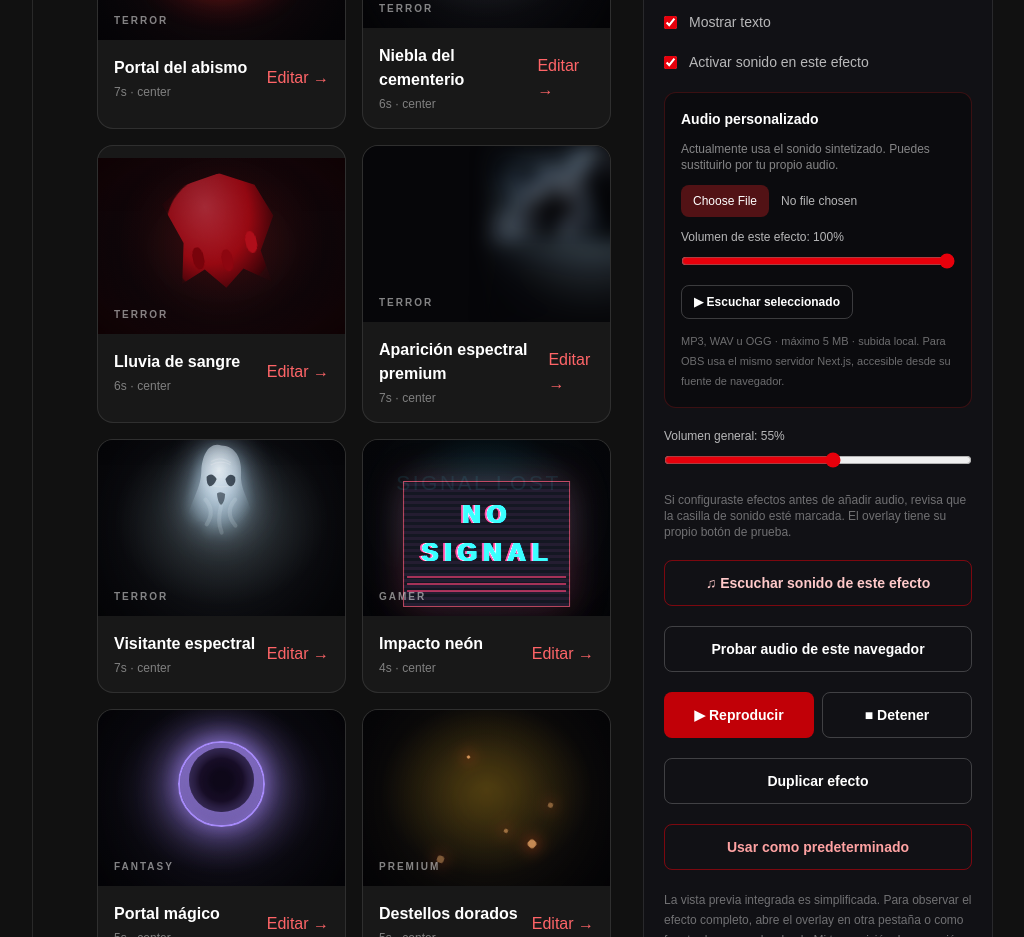
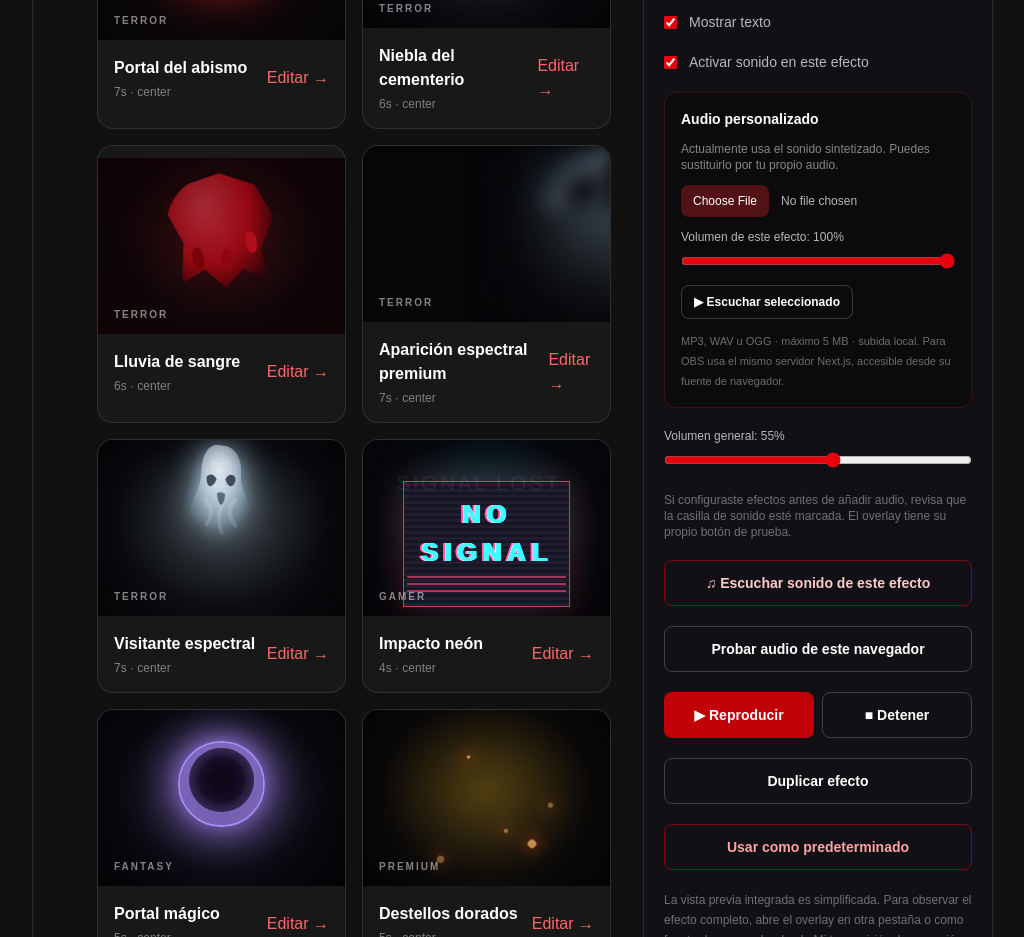
Before and after one commit to manuelsansoresg/umbral_live_fx, a Next.js app in the folder apps/web/: page /animations in a window 1280 px wide. Shown: the part 1060-1997 px from the top of the page, without its empty margins (223-1247 px from the left). Built offline with nearby package versions, Linux system fonts and the light colour scheme.

Commit message:
fix: retry premium ghost image after prior 404 and replace fragile CSS has selector

```diff
--- a/apps/web/src/components/fx/cinematic-effect.tsx
+++ b/apps/web/src/components/fx/cinematic-effect.tsx
@@ -12,7 +12,7 @@ const clamp = (n: number, min: number, max: number) => Math.min(max, Math.max(mi
 
 export function CinematicEffect({ preset, sender = "UmbralCreepy", giftName = "Regalo de prueba", compact = false }: Props) {
   const canvasRef = useRef<HTMLCanvasElement>(null);
-  const [premiumArtFailed, setPremiumArtFailed] = useState(false);
+  const [premiumArtLoaded, setPremiumArtLoaded] = useState(false);
   useEffect(() => {
     const canvas = canvasRef.current;
     if (!canvas) return;
@@ -224,10 +224,10 @@ export function CinematicEffect({ preset, sender = "UmbralCreepy", giftName = "R
     {preset.effect === "portal" && <div className="fx-portal-core" aria-hidden="true" />}
     {preset.effect === "bloodmoon" && <div className="fx-moon" aria-hidden="true"><span /></div>}
     {preset.effect === "embers" && <div className="fx-ember-storm" aria-hidden="true"><span/><span/><span/><span/><span/></div>}
-    {preset.effect === "wraith" && <div className="fx-wraith" aria-hidden="true">
+    {preset.effect === "wraith" && <div className={`fx-wraith ${premiumArtLoaded ? "fx-wraith-photo-mode" : ""}`} aria-hidden="true">
       <div className="fx-wraith-halo" />
-      {!premiumArtFailed && <img className="fx-wraith-photo" src="/images/fx/umbral-premium-wraith.png" alt="" draggable={false} onError={() => setPremiumArtFailed(true)} />}
-      {premiumArtFailed && <svg className="fx-wraith-art" viewBox="0 0 320 430" width="100%" height="100%" role="presentation">
+      <img className="fx-wraith-photo" src="/images/fx/umbral-premium-wraith.png?v=2" alt="" draggable={false} style={{ opacity: premiumArtLoaded ? 1 : 0 }} onLoad={(event) => setPremiumArtLoaded(event.currentTarget.naturalWidth > 0)} onError={() => setPremiumArtLoaded(false)} />
+      {!premiumArtLoaded && <svg className="fx-wraith-art" viewBox="0 0 320 430" width="100%" height="100%" role="presentation">
         <defs>
           <radialGradient id="umbral-wraith-core" cx="50%" cy="26%" r="78%">
             <stop offset="0%" stopColor="#fbfeff" stopOpacity=".91"/>
@@ -312,8 +312,8 @@ export function CinematicEffect({ preset, sender = "UmbralCreepy", giftName = "R
       .fx-wraith{position:absolute;z-index:4;top:0;left:50%;width:min(60%,410px);height:74%;pointer-events:none;transform:translateX(-50%);animation:wraithRise var(--fx-duration) ease-in-out both}
       .fx-wraith-photo{position:absolute;z-index:2;left:50%;top:1%;width:140%;max-width:none;height:auto;transform:translateX(-50%);object-fit:contain;filter:drop-shadow(0 0 18px #a2d8f155) contrast(1.09);user-select:none;pointer-events:none;animation:wraithPhotoFloat 4.8s ease-in-out infinite alternate}
       .fx-compact .fx-wraith-photo{width:165%;top:-6%;animation:none!important}
-      .fx-wraith:has(.fx-wraith-photo){width:min(84%,650px);height:76%}
-      .fx-compact .fx-wraith:has(.fx-wraith-photo){width:83%;height:86%}
+      .fx-wraith-photo-mode{width:min(84%,650px);height:76%}
+      .fx-compact .fx-wraith-photo-mode{width:83%;height:86%}
       @keyframes wraithPhotoFloat{from{transform:translate(-50%,-9px) scale(.99)}to{transform:translate(-50%,9px) scale(1.04)}}
       .fx-wraith-halo{position:absolute;inset:13% 0 6%;background:radial-gradient(ellipse,#c7ecff55 0%,#9ccdf225 35%,transparent 70%);filter:blur(25px)}
       .fx-wraith-art{position:absolute;inset:0;width:100%;height:100%;filter:drop-shadow(0 0 22px #badfffa0)}
```
